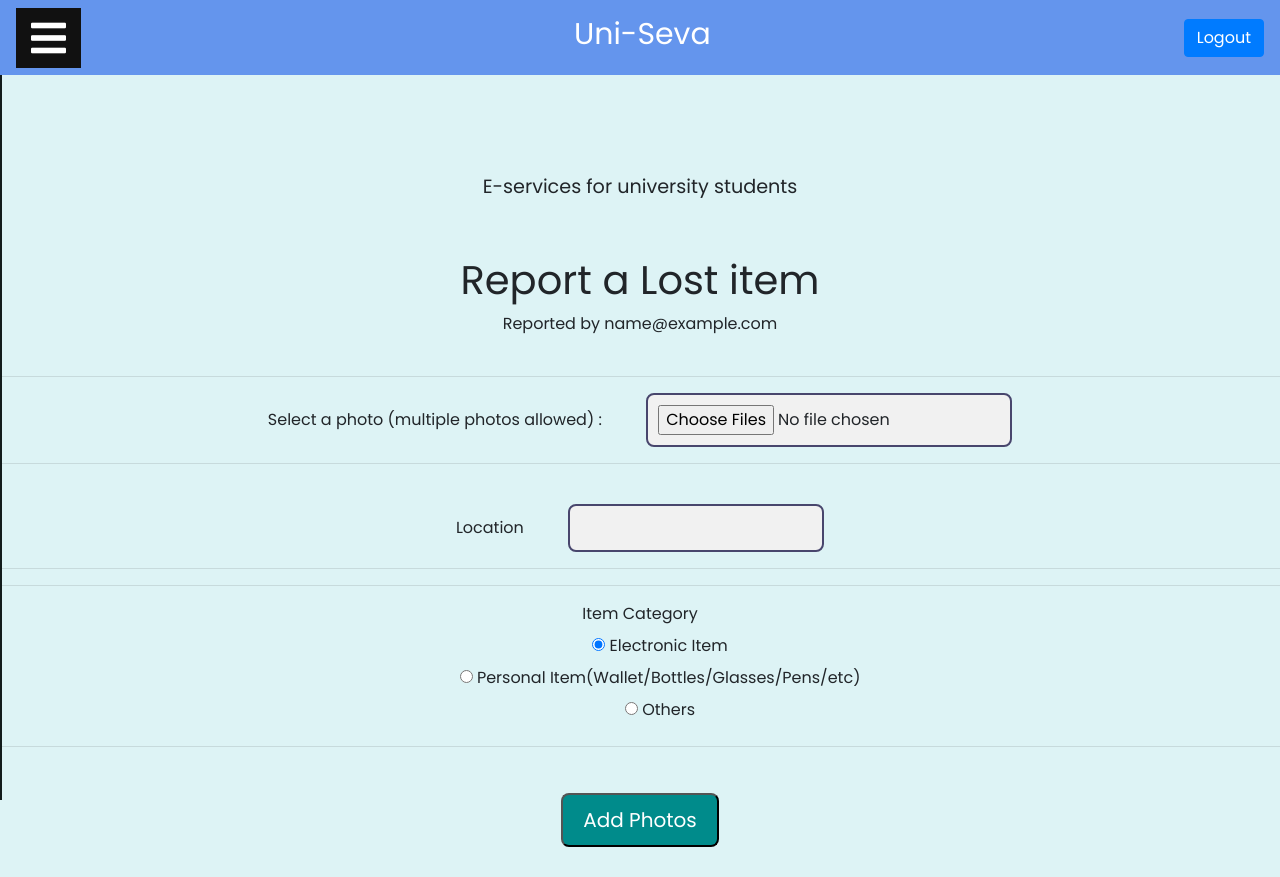
After one commit to ameyajangam22/Uni-Seva, a PHP site: page /lostfoundupload.php in a window 1280 px wide. The commit adds this page. Run offline with PHP 8.4, Linux system fonts and the light colour scheme; the visitor is signed in with stand-in values (Sample User, id 1); tables that the repository leaves empty or names only in its code hold one stand-in row (values such as "Sample post"); some libraries are stand-ins or nearby versions.

```diff
--- /dev/null
+++ b/lostfoundupload.php
@@ -0,0 +1,136 @@
+<?php
+session_start();
+if (!(isset($_SESSION["email"]))) {
+    header("Location: login.php");
+    exit();
+}
+
+require $_SERVER['DOCUMENT_ROOT'] . '/Uni-Seva/dbConnection.php';
+if ($conn->connect_error) {
+    die("Connection failed: " . $conn->connect_error);
+}
+if (isset($_POST['submit'])) {
+    $stmt = $conn->prepare("insert into lost_and_found(COMPLAINT_ID,EMAIL,TIMESTAMP,STATUS,CATEGORY,LOCATION,IMAGE,RETREIVED_BY) values( ?, ?, ?, ?, ?, ?, ?, ?)");
+    $stmt->bind_param("ssssssss", $complaint_id, $email, $upload_date, $status, $category, $location, $image, $retrieved_by);
+    date_default_timezone_set("Asia/Calcutta");
+    $current_time = date("Ymd") . date("His");
+
+    $retrieved_by = "None";
+    $category = $_POST['category'];
+    $stmt2 = $conn->prepare("select count(*) from lost_and_found where complaint_id like ?");
+    $stmt2->bind_param("s", $current_time);
+    $stmt2->execute();
+    $result = $stmt2->get_result();
+    $row = $result->fetch_assoc();
+    $complaint_id = $current_time . str_pad(($row['count(*)'] + 1), 4, "0", STR_PAD_LEFT);
+    $email = $_SESSION['email'];
+    $curr_date = substr($current_time, 0, 4) . '-' . substr($current_time, 4, 2) . '-' . substr($current_time, 6, 2);
+    $upload_date = $curr_date;
+    $status = "lost";
+    $location = $_POST['location'];
+    $countfiles = count($_FILES['photos']['name']);
+    $allowed_ext = array('jpg', 'png', 'jpeg', 'gif');
+    $flag = true;
+    for ($i = 0; $i < $countfiles; $i++) {
+        $ext = strtolower(pathinfo($_FILES['photos']['name'][$i], PATHINFO_EXTENSION));
+        if (!in_array($ext, $allowed_ext)) {   // if any other extensions is used then the post is not uploaded
+            $flag = false;
+
+            break;
+        }
+    }
+    if ($flag) {
+
+        for ($i = 0; $i < $countfiles; $i++) {
+            $image = file_get_contents($_FILES['photos']['tmp_name'][$i]);
+            // echo " $complaint_id" . " $upload_date";
+            $stmt->execute();
+            // echo "text";
+        }
+        header("Location: lostandfound.php");
+        exit();
+    } else {
+        echo "One or more unsupported image type!";
+        $type_error = true;
+    }
+    mysqli_close($conn);
+    //for viewing images see load.php
+}
+?>
+<html>
+
+<head>
+    <meta charset="utf-8">
+    <title>load posts</title>
+    <link rel="stylesheet" href="https://cdnjs.cloudflare.com/ajax/libs/font-awesome/5.14.0/css/all.min.css" integrity="sha512-1PKOgIY59xJ8Co8+NE6FZ+LOAZKjy+KY8iq0G4B3CyeY6wYHN3yt9PW0XpSriVlkMXe40PTKnXrLnZ9+fkDaog==" crossorigin="anonymous" />
+    <link rel="stylesheet" href="https://stackpath.bootstrapcdn.com/bootstrap/4.5.2/css/bootstrap.min.css" integrity="sha384-JcKb8q3iqJ61gNV9KGb8thSsNjpSL0n8PARn9HuZOnIxN0hoP+VmmDGMN5t9UJ0Z" crossorigin="anonymous">
+    <link href="https://fonts.googleapis.com/css2?family=Merriweather&family=Montserrat&family=Open+Sans&family=Pacifico&family=Poppins&family=Sacramento&display=swap" rel="stylesheet">
+
+    <script src="https://ajax.googleapis.com/ajax/libs/jquery/3.5.1/jquery.min.js"></script>
+    <script src="https://cdnjs.cloudflare.com/ajax/libs/popper.js/1.16.0/umd/popper.min.js"></script>
+    <script src="https://maxcdn.bootstrapcdn.com/bootstrap/4.5.0/js/bootstrap.min.js"></script>
+    <link rel="stylesheet" href="feed.css">
+    <link rel="stylesheet" href="upload.css">
+</head>
+
+<body>
+    <?php
+    require $_SERVER['DOCUMENT_ROOT'] . '/Uni-Seva/sidebar.php';
+    require $_SERVER['DOCUMENT_ROOT'] . '/Uni-Seva/navbar.php';
+    ?>
+    <div id="main">
+        <div class='top'>
+
+            <!-- <h1 class='title'>S.P.I.N</h1> -->
+            <h3>E-services for university students</h3>
+            <h1>Report a Lost item</h1>
+
+        </div>
+
+        <div class='mid'>
+
+            <form action="lostfoundupload.php" method="post" , enctype="multipart/form-data">
+                <?php
+                echo "Reported by " . $_SESSION['email'];
+                ?>
+
+
+        </div>
+
+        <hr>
+        <label for="photo">Select a photo (multiple photos allowed) : </label>
+        <input type="file" name="photos[]" id="photo" multiple required>
+        <hr>
+        <br><label for="location">Location</label>
+        <input type="text" id="location" style='width:20%;' name="location" required><br>
+        <hr>
+        <hr>
+        <label for="category">Item Category</label>
+        <br>
+        <input type="radio" id="Electronics" name="category" value="electronics" checked>
+        <label for="student">Electronic Item</label><br>
+        <input type="radio" id="Personal" name="category" value="Personal">
+        <label for="Personal">Personal Item(Wallet/Bottles/Glasses/Pens/etc)</label><br>
+        <input type="radio" id="Others" name="category" value="Others">
+        <label for="Others">Others</label><br>
+        <hr>
+        <button class='submit_btn' type='submit' name='submit'> Add Photos</button>
+        </form>
+    </div>
+    <script>
+        var visible = false;
+
+        function toggleNav() {
+            if (!visible) {
+                document.getElementById("mySidebar").style.width = "250px";
+                document.getElementById("main").style.marginLeft = "250px";
+            } else {
+                document.getElementById("mySidebar").style.width = "0";
+                document.getElementById("main").style.marginLeft = "0";
+            }
+            visible = !visible;
+        }
+    </script>
+</body>
+
+</html>
--- a/sidebar.php
+++ b/sidebar.php
@@ -1,4 +1,5 @@
 <?php
+require $_SERVER['DOCUMENT_ROOT'] . '/Uni-Seva/dbConnection.php';
 $email = mysqli_real_escape_string($conn, $_SESSION['email']);
 $sqlx = "SELECT name from user where email='$email'";
 $rezx = mysqli_query($conn, $sqlx);
--- /dev/null
+++ b/upload.css
@@ -0,0 +1,60 @@
+body {
+  background-color: #ddf3f5;
+  font-family: "Poppins", sans-serif;
+  text-align: center;
+}
+
+h3 {
+  font-size: 1.2rem;
+  padding-bottom: 50px;
+}
+
+.top {
+  font-size: 2rem;
+  padding-top: 100px;
+}
+
+.title {
+  /*font-family: 'Open Sans', sans-serif;*/
+  font-size: 4.1rem;
+  /*color: #364f6b;*/
+  color: #112d4e;
+  padding-bottom: 50px;
+}
+
+textarea {
+  margin-left: 40px;
+  border-radius: 8px;
+  border: 2px solid #48466d;
+  position: relative;
+}
+
+input {
+  border: 2px solid #48466d;
+  position: relative;
+  padding: 10px;
+  border-radius: 8px;
+  margin-left: 40px;
+}
+
+.submit_btn {
+  margin: 30px;
+  -webkit-border-radius: 8;
+  -moz-border-radius: 8;
+  border-radius: 8px;
+  font-family: "Poppins", sans-serif;
+  color: white;
+  font-size: 20px;
+  background: darkcyan;
+  padding: 10px 20px 10px 20px;
+  text-decoration: none;
+}
+
+.submit_btn:hover {
+  background: teal;
+  text-decoration: none;
+}
+
+.mid {
+  margin-bottom: 40px;
+}
```
Also changed, not shown: fetchlostandfound.php (added, +72 -0 lines), lostandfound.js (added, +47 -0 lines), lostandfound.php (added, +68 -0 lines).
